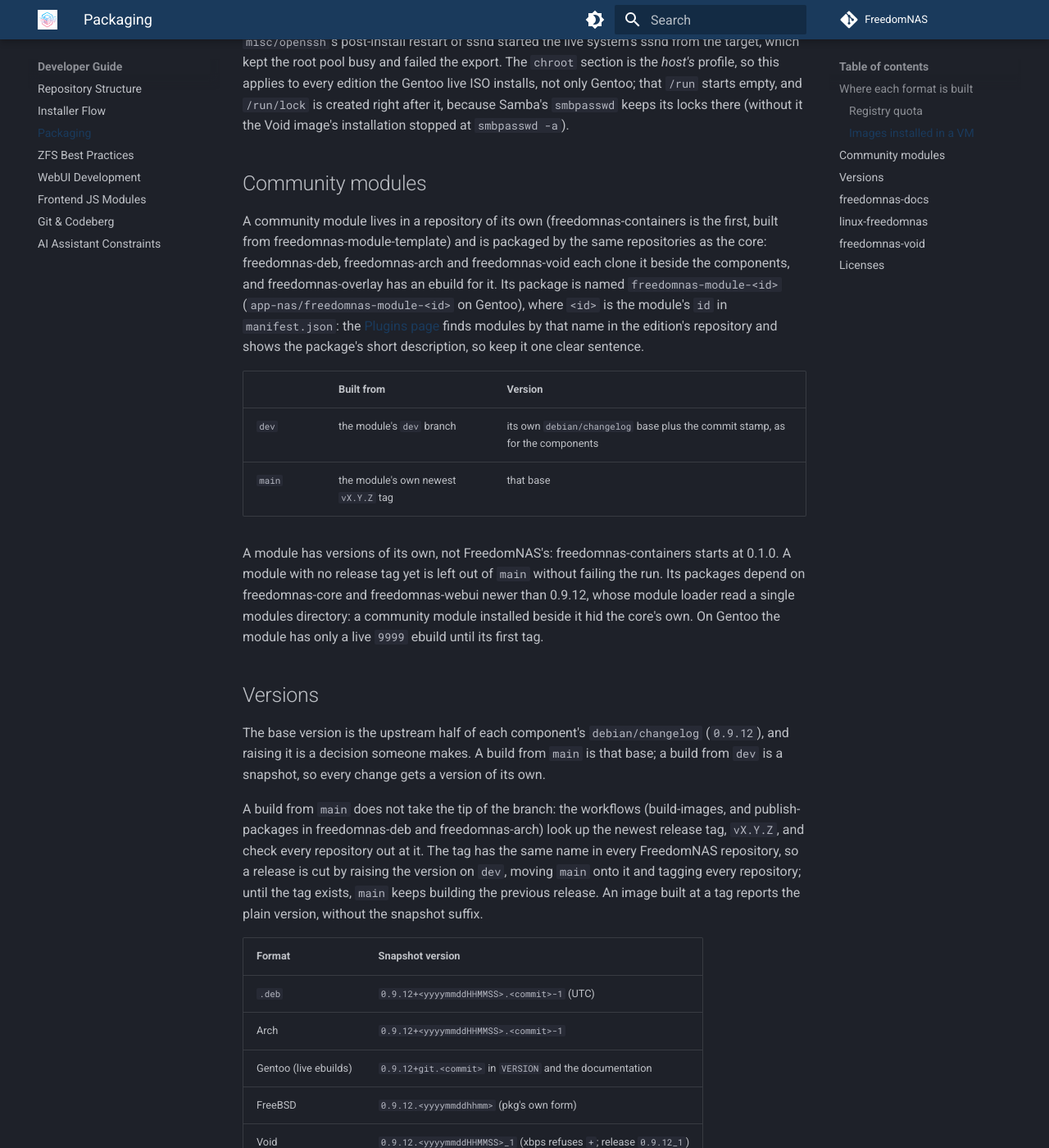
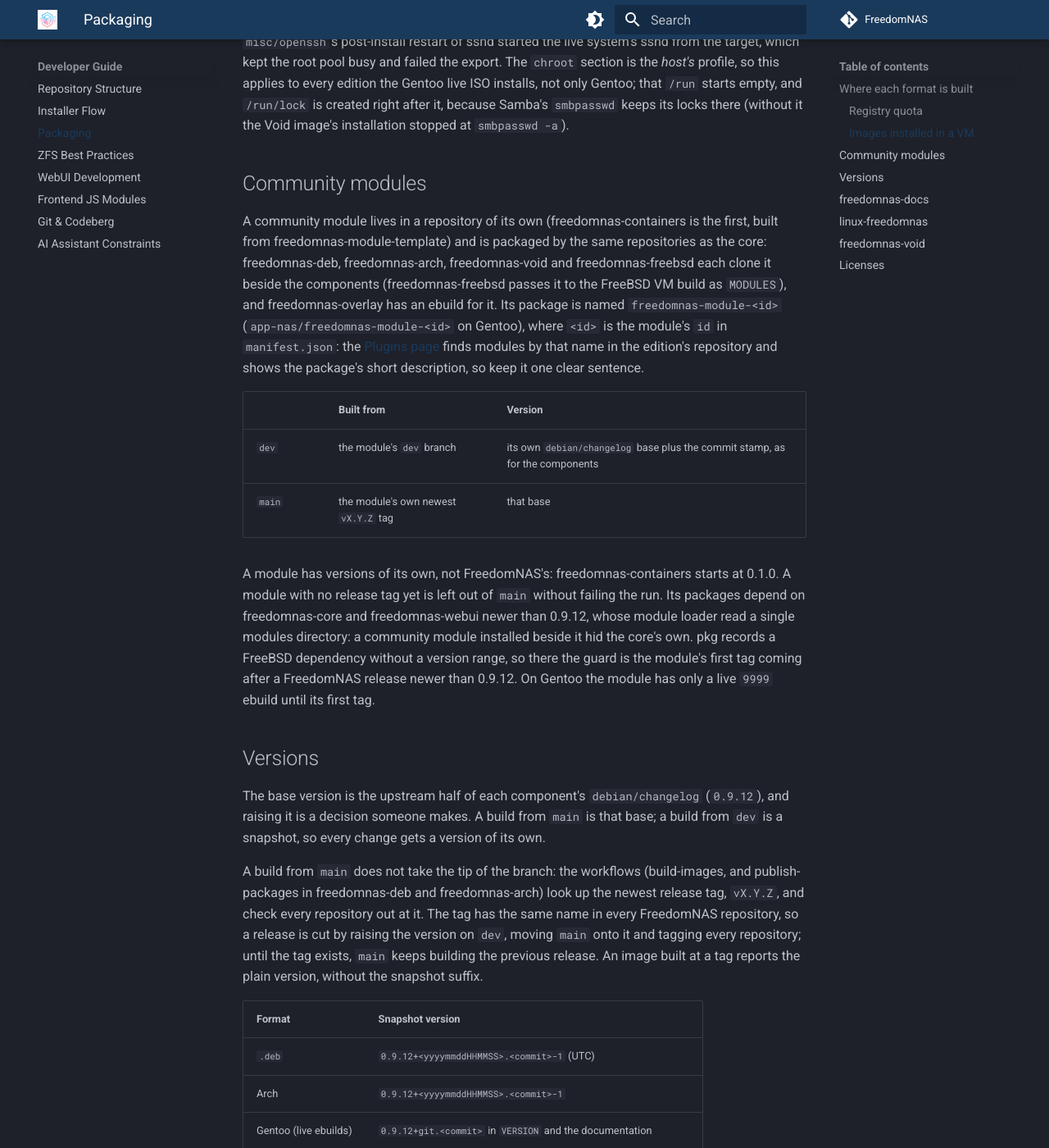
Before and after one commit to FreedomNAS/freedomnas-docs, an MkDocs documentation site: the page built from docs/developer/packaging.md, in a window 1280 px wide and 1400 px high, scrolled down 3378 px. Shown: the whole window at 82% size. Built offline with MkDocs 1.6.1 and Material for MkDocs 9.7.7, drawn with Linux system fonts in a browser that asks for light colours.

Commit message:
Document the FreeBSD module package and stopped apps at boot

```diff
--- a/docs/developer/packaging.md
+++ b/docs/developer/packaging.md
@@ -124,9 +124,10 @@ locks there (without it the Void image's installation stopped at
 
 A community module lives in a repository of its own (freedomnas-containers
 is the first, built from freedomnas-module-template) and is packaged by the
-same repositories as the core: freedomnas-deb, freedomnas-arch and
-freedomnas-void each clone it beside the components, and freedomnas-overlay
-has an ebuild for it. Its package is named `freedomnas-module-<id>`
+same repositories as the core: freedomnas-deb, freedomnas-arch,
+freedomnas-void and freedomnas-freebsd each clone it beside the components
+(freedomnas-freebsd passes it to the FreeBSD VM build as `MODULES`), and
+freedomnas-overlay has an ebuild for it. Its package is named `freedomnas-module-<id>`
 (`app-nas/freedomnas-module-<id>` on Gentoo), where `<id>` is the module's
 `id` in `manifest.json`: the [Plugins page](../user-guide/plugins.md) finds
 modules by that name in the edition's repository and shows the package's
@@ -141,8 +142,10 @@ A module has versions of its own, not FreedomNAS's: freedomnas-containers
 starts at 0.1.0. A module with no release tag yet is left out of `main`
 without failing the run. Its packages depend on freedomnas-core and
 freedomnas-webui newer than 0.9.12, whose module loader read a single modules
-directory: a community module installed beside it hid the core's own. On
-Gentoo the module has only a live `9999` ebuild until its first tag.
+directory: a community module installed beside it hid the core's own. pkg
+records a FreeBSD dependency without a version range, so there the guard is
+the module's first tag coming after a FreedomNAS release newer than 0.9.12.
+On Gentoo the module has only a live `9999` ebuild until its first tag.
 
 ## Versions
 
```
Also changed, not shown: docs/user-guide/containers.md (+6 -3 lines).
